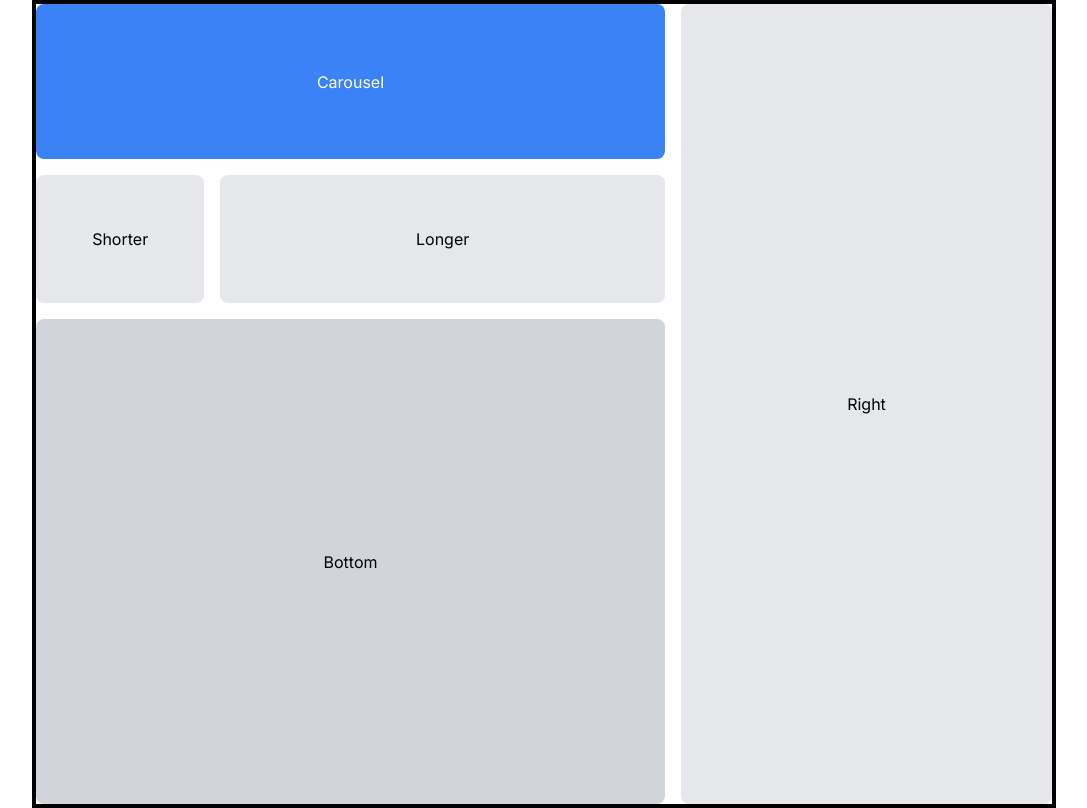
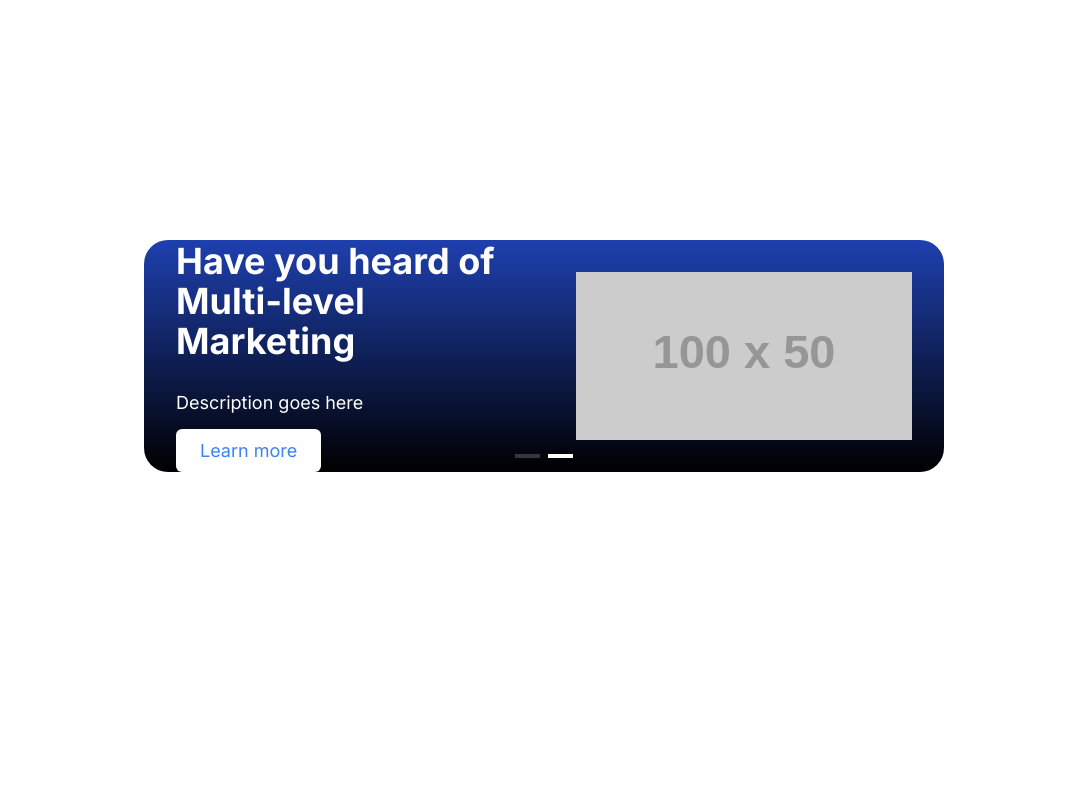
Before and after one commit to Praizee/animation-framer-motion, a Next.js app: page / in a window 1280 px wide. Shown: the whole page, without its empty margins (96-1183 px from the left). Built offline with nearby package versions, Linux system fonts and the light colour scheme.

Commit message:
hero carousel

```diff
--- a/app/page.js
+++ b/app/page.js
@@ -1,5 +1,6 @@
 "use client";
 
+import HeroCarousel from "@/components/HeroCarousel";
 import CustomCarousel from "@/components/CustomCarousel";
 import Login from "@/components/Login";
 import RLayout from "@/components/RLayout";
@@ -8,14 +9,15 @@ import { motion } from "framer-motion";
 
 export default function Home() {
   return (
-    <section className="">
-      <RLayout />
+    <section className="m-60">
+      <HeroCarousel />
+      {/* <RLayout /> */}
       {/* <Signup /> */}
 
       {/* <Login /> */}
 
-      {/* <motion.div animate={{ x: 250 }}>Hello World!</motion.div>
-      <div>
+      {/* <motion.div animate={{ x: 250 }}>Hello World!</motion.div> */}
+      {/* <div>
         <CustomCarousel />
       </div> */}
     </section>
--- /dev/null
+++ b/components/HeroCarousel.jsx
@@ -0,0 +1,92 @@
+import React from "react";
+import { Swiper, SwiperSlide } from "swiper/react";
+import { Autoplay, Pagination, Navigation } from "swiper/modules";
+
+// Import Swiper styles
+import "swiper/css";
+import "swiper/css/navigation";
+import "swiper/css/pagination";
+import "swiper/css/autoplay";
+
+// Define custom CSS styles
+const customStyles = `
+  .swiper-pagination-bullet {
+    background-color: white; /* Change to whatever color you want */
+    border-radius: 0; /* Remove border-radius */
+    width: 25px; /* Adjust width as needed */
+    height: 4px; /* Adjust height as needed */
+    margin: 0 5px; /* Adjust margin as needed */
+  }
+`;
+
+const HeroCarousel = () => {
+  return (
+    <>
+      {/* Apply custom styles */}
+      <style>{customStyles}</style>
+      <Swiper
+        spaceBetween={50} //5
+        slidesPerView={1}
+        scrollbar={{ draggable: true }}
+        pagination={{ clickable: true, type: "bullets" }}
+        loop={true}
+        autoplay={{
+          delay: 2500,
+          disableOnInteraction: false,
+        }}
+        //   pagination={false}
+        modules={[Autoplay, Navigation, Pagination]}
+      >
+        <SwiperSlide className="">
+          <div className="flex items-center text-left bg-gradient-to-b from-blue-800 to-black text-white rounded-3xl">
+            <div className="w-1/2 px-8 flex flex-col gap-3">
+              <h2 className="text-4xl font-bold">
+                Have you heard of Multi-level Marketing
+              </h2>
+              <p className="text-lg mt-4">Description goes here</p>
+              <button
+                type="button"
+                className="bg-white rounded-md text-blue-500 px-6 py-2 w-max"
+              >
+                Learn more
+              </button>
+            </div>
+            <div className="w-1/2 p-8">
+              <img
+                src="https://placehold.co/100x50"
+                alt="HeroCarousel Image"
+                className="mx-auto"
+              />
+            </div>
+          </div>
+        </SwiperSlide>
+        <SwiperSlide className="">
+          <div className="flex items-center text-left bg-gradient-to-b from-blue-800 to-black text-white rounded-3xl">
+            <div className="w-1/2 px-8 flex flex-col gap-3">
+              <h2 className="text-4xl font-bold">
+                Have you heard of Multi-level Marketing
+              </h2>
+              <p className="text-lg mt-4">Description goes here</p>
+              <button
+                type="button"
+                className="bg-white rounded-md text-blue-500 px-6 py-2 w-max"
+              >
+                Learn more
+              </button>
+            </div>
+            <div className="w-1/2 p-8">
+              <img
+                src="https://placehold.co/100x50"
+                alt="HeroCarousel Image"
+                className="mx-auto"
+              />
+            </div>
+          </div>
+        </SwiperSlide>
+        {/* Add more slides as needed */}
+      </Swiper>
+    </>
+  );
+};
+
+export default HeroCarousel;
```
